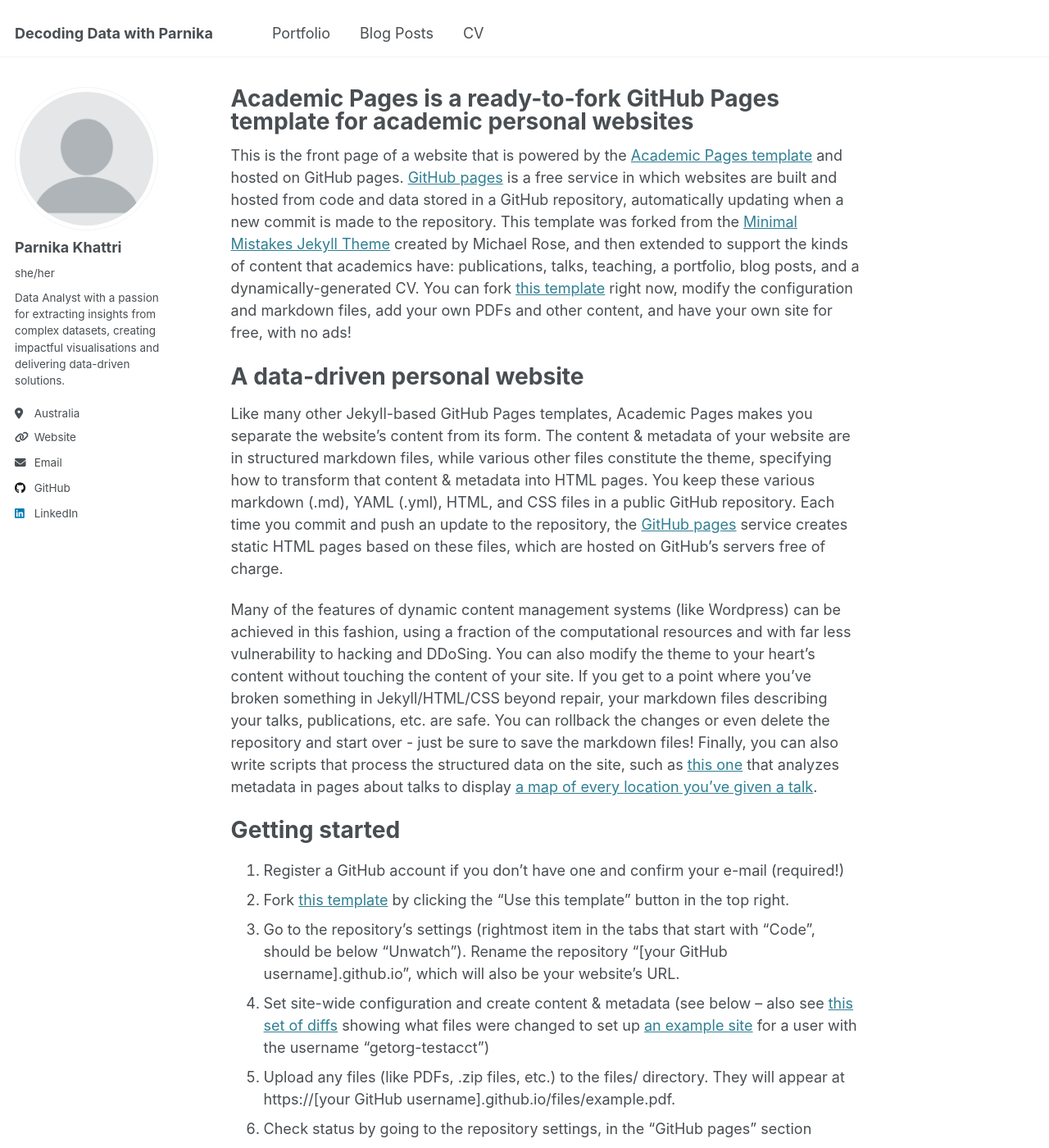
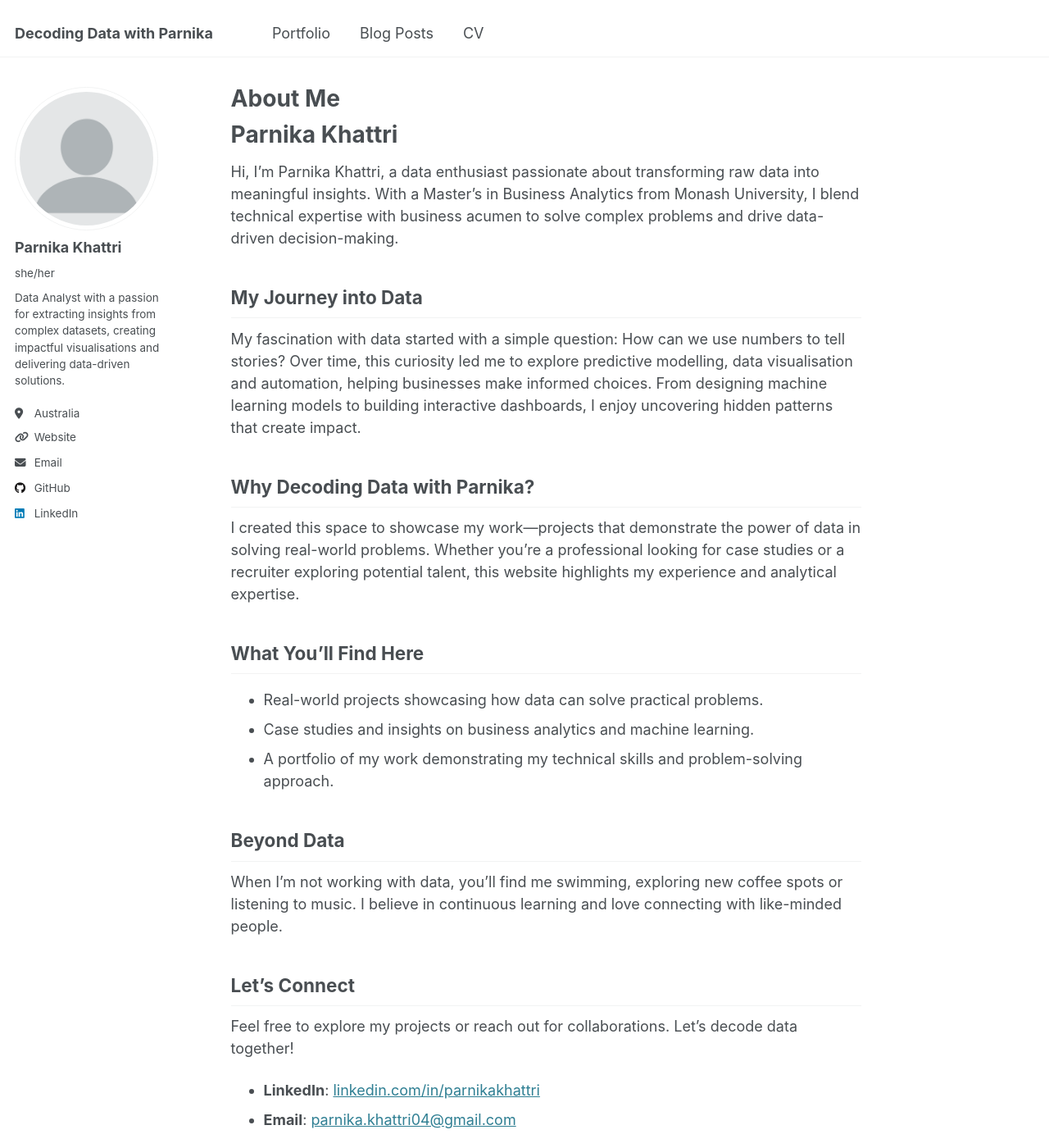
Before and after one commit to parnikakhattri/parnikakhattri.github.io, a Jekyll site: the page built from _pages/about.md, in a window 1280 px wide and 1400 px high. Shown: the whole window at 82% size. Built offline with Jekyll 4.4.1, drawn with Linux system fonts in a browser that asks for light colours; some of the changed text lies outside the part shown.

Commit message:
Update about.md

```diff
--- a/_pages/about.md
+++ b/_pages/about.md
@@ -1,49 +1,37 @@
 ---
 permalink: /
-title: "Academic Pages is a ready-to-fork GitHub Pages template for academic personal websites"
+title: "About Me"
 author_profile: true
 redirect_from:
   - /about/
   - /about.html
 ---
 
-This is the front page of a website that is powered by the [Academic Pages template](https://github.com/academicpages/academicpages.github.io) and hosted on GitHub pages. [GitHub pages](https://pages.github.com) is a free service in which websites are built and hosted from code and data stored in a GitHub repository, automatically updating when a new commit is made to the repository. This template was forked from the [Minimal Mistakes Jekyll Theme](https://mmistakes.github.io/minimal-mistakes/) created by Michael Rose, and then extended to support the kinds of content that academics have: publications, talks, teaching, a portfolio, blog posts, and a dynamically-generated CV. You can fork [this template](https://github.com/academicpages/academicpages.github.io) right now, modify the configuration and markdown files, add your own PDFs and other content, and have your own site for free, with no ads!
+# Parnika Khattri
 
-A data-driven personal website
-======
-Like many other Jekyll-based GitHub Pages templates, Academic Pages makes you separate the website's content from its form. The content & metadata of your website are in structured markdown files, while various other files constitute the theme, specifying how to transform that content & metadata into HTML pages. You keep these various markdown (.md), YAML (.yml), HTML, and CSS files in a public GitHub repository. Each time you commit and push an update to the repository, the [GitHub pages](https://pages.github.com/) service creates static HTML pages based on these files, which are hosted on GitHub's servers free of charge.
+Hi, I'm Parnika Khattri, a data enthusiast passionate about transforming raw data into meaningful insights. With a Master’s in Business Analytics from Monash University, I blend technical expertise with business acumen to solve complex problems and drive data-driven decision-making.
 
-Many of the features of dynamic content management systems (like Wordpress) can be achieved in this fashion, using a fraction of the computational resources and with far less vulnerability to hacking and DDoSing. You can also modify the theme to your heart's content without touching the content of your site. If you get to a point where you've broken something in Jekyll/HTML/CSS beyond repair, your markdown files describing your talks, publications, etc. are safe. You can rollback the changes or even delete the repository and start over - just be sure to save the markdown files! Finally, you can also write scripts that process the structured data on the site, such as [this one](https://github.com/academicpages/academicpages.github.io/blob/master/talkmap.ipynb) that analyzes metadata in pages about talks to display [a map of every location you've given a talk](https://academicpages.github.io/talkmap.html).
+## My Journey into Data
 
-Getting started
-======
-1. Register a GitHub account if you don't have one and confirm your e-mail (required!)
-1. Fork [this template](https://github.com/academicpages/academicpages.github.io) by clicking the "Use this template" button in the top right.
-1. Go to the repository's settings (rightmost item in the tabs that start with "Code", should be below "Unwatch"). Rename the repository "[your GitHub username].github.io", which will also be your website's URL.
-1. Set site-wide configuration and create content & metadata (see below -- also see [this set of diffs](http://archive.is/3TPas) showing what files were changed to set up [an example site](https://getorg-testacct.github.io) for a user with the username "getorg-testacct")
-1. Upload any files (like PDFs, .zip files, etc.) to the files/ directory. They will appear at https://[your GitHub username].github.io/files/example.pdf.
-1. Check status by going to the repository settings, in the "GitHub pages" section
+My fascination with data started with a simple question: How can we use numbers to tell stories? Over time, this curiosity led me to explore predictive modelling, data visualisation and automation, helping businesses make informed choices. From designing machine learning models to building interactive dashboards, I enjoy uncovering hidden patterns that create impact.
 
-Site-wide configuration
-------
-The main configuration file for the site is in the base directory in [_config.yml](https://github.com/academicpages/academicpages.github.io/blob/master/_config.yml), which defines the content in the sidebars and other site-wide features. You will need to replace the default variables with ones about yourself and your site's github repository. The configuration file for the top menu is in [_data/navigation.yml](https://github.com/academicpages/academicpages.github.io/blob/master/_data/navigation.yml). For example, if you don't have a portfolio or blog posts, you can remove those items from that navigation.yml file to remove them from the header.
+## Why Decoding Data with Parnika?
 
-Create content & metadata
-------
-For site content, there is one markdown file for each type of content, which are stored in directories like _publications, _talks, _posts, _teaching, or _pages. For example, each talk is a markdown file in the [_talks directory](https://github.com/academicpages/academicpages.github.io/tree/master/_talks). At the top of each markdown file is structured data in YAML about the talk, which the theme will parse to do lots of cool stuff. The same structured data about a talk is used to generate the list of talks on the [Talks page](https://academicpages.github.io/talks), each [individual page](https://academicpages.github.io/talks/2012-03-01-talk-1) for specific talks, the talks section for the [CV page](https://academicpages.github.io/cv), and the [map of places you've given a talk](https://academicpages.github.io/talkmap.html) (if you run this [python file](https://github.com/academicpages/academicpages.github.io/blob/master/talkmap.py) or [Jupyter notebook](https://github.com/academicpages/academicpages.github.io/blob/master/talkmap.ipynb), which creates the HTML for the map based on the contents of the _talks directory).
+I created this space to showcase my work—projects that demonstrate the power of data in solving real-world problems. Whether you're a professional looking for case studies or a recruiter exploring potential talent, this website highlights my experience and analytical expertise.
 
-**Markdown generator**
+## What You’ll Find Here
 
-The repository includes [a set of Jupyter notebooks](https://github.com/academicpages/academicpages.github.io/tree/master/markdown_generator
-) that converts a CSV containing structured data about talks or presentations into individual markdown files that will be properly formatted for the Academic Pages template. The sample CSVs in that directory are the ones I used to create my own personal website at stuartgeiger.com. My usual workflow is that I keep a spreadsheet of my publications and talks, then run the code in these notebooks to generate the markdown files, then commit and push them to the GitHub repository.
+- Real-world projects showcasing how data can solve practical problems.
+- Case studies and insights on business analytics and machine learning.
+- A portfolio of my work demonstrating my technical skills and problem-solving approach.
 
-How to edit your site's GitHub repository
-------
-Many people use a git client to create files on their local computer and then push them to GitHub's servers. If you are not familiar with git, you can directly edit these configuration and markdown files directly in the github.com interface. Navigate to a file (like [this one](https://github.com/academicpages/academicpages.github.io/blob/master/_talks/2012-03-01-talk-1.md) and click the pencil icon in the top right of the content preview (to the right of the "Raw | Blame | History" buttons). You can delete a file by clicking the trashcan icon to the right of the pencil icon. You can also create new files or upload files by navigating to a directory and clicking the "Create new file" or "Upload files" buttons.
+## Beyond Data
 
-Example: editing a markdown file for a talk
-![Editing a markdown file for a talk](/images/editing-talk.png)
+When I’m not working with data, you’ll find me swimming, exploring new coffee spots or listening to music. I believe in continuous learning and love connecting with like-minded people.
 
-For more info
-------
-More info about configuring Academic Pages can be found in [the guide](https://academicpages.github.io/markdown/), the [growing wiki](https://github.com/academicpages/academicpages.github.io/wiki), and you can always [ask a question on GitHub](https://github.com/academicpages/academicpages.github.io/discussions). The [guides for the Minimal Mistakes theme](https://mmistakes.github.io/minimal-mistakes/docs/configuration/) (which this theme was forked from) might also be helpful.
+## Let's Connect
+
+Feel free to explore my projects or reach out for collaborations. Let’s decode data together!
+
+- **LinkedIn**: [linkedin.com/in/parnikakhattri](https://www.linkedin.com/in/parnikakhattri)
+- **Email**: [parnika.khattri04@gmail.com](mailto:parnika.khattri04@gmail.com)
```
